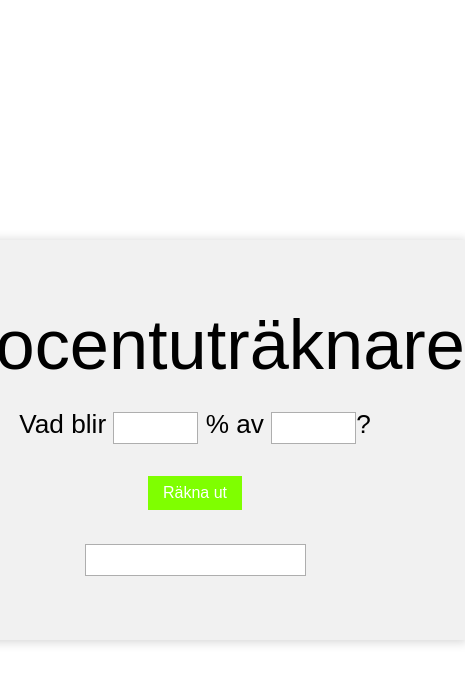
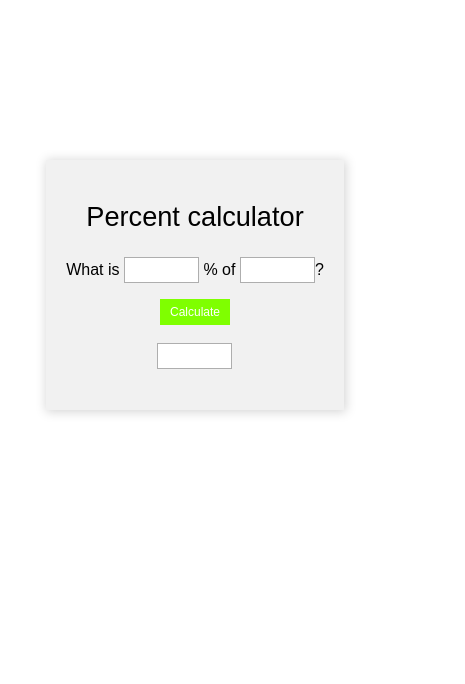
Before and after one commit to ZeebraCorn/Procent-counter, a plain HTML site: page index.html in a window 390 px wide. Shown: the whole page, 465 px wide, since content can reach past the window. Drawn offline with Linux system fonts and the light colour scheme.

Commit message:
Add responsive design

```diff
--- a/index.html
+++ b/index.html
@@ -3,16 +3,16 @@
 <head>
     <meta charset="UTF-8">
     <meta name="viewport" content="width=device-width, initial-scale=1.0">
-    <title>Percentage Calculatar</title>
+    <title>Percent Calculatar</title>
     <link rel="stylesheet" href="style.css">
     <script src="main.js" defer></script>
 </head>
 <body>
 
 <div class="calculator__container">
-    <h1>Procentuträknare</h1>
-    <h2>Vad blir <input type="number" id="percent" /> % av <input type="number" id="num" />?</h2>
-    <button onclick="percentage_1 ()" >Räkna ut</button><br>
+    <h1>Percent calculator</h1>
+    <h2>What is <input type="number" id="percent" /> % of <input type="number" id="num" />?</h2>
+    <button onclick="percentage_1 ()" >Calculate</button><br>
     <input type="text" id="value1" readonly />
 </div>
 
--- a/style.css
+++ b/style.css
@@ -13,7 +13,7 @@ body {
 }
 
 .calculator__container {
-    width: 700px;
+    max-width: 800px;
     height: 400px;
     background-color: #f1f1f1;
     box-shadow: 1px 1px 10px 1px #d5d5d5;
@@ -28,6 +28,7 @@ h1 {
     font-weight: 400;
     font-size: 4.398rem;
     margin-bottom: 1.5rem;
+    padding: 0 40px;
 }
 
 h2 {
@@ -60,3 +61,45 @@ input[type=text] {
     text-align: center;
     border: 1px solid rgb(174, 174, 174);
 }
+
+/* RESPONSIVE DESIGN */
+
+/* 800 PX */
+@media screen and (max-width: 800px) {
+
+    .calculator__container {
+        margin: 10rem 1rem 0;
+    }
+
+    .calculator__container h1 {
+        font-size: clamp(1.5rem, -0.8711rem + 10.5382vw, 4.398rem);
+        padding: 0 20px;
+    }
+
+    .calculator__container h2 {
+        font-size: 1rem;
+        padding: 0 20px;
+    }
+
+    input[type=number],
+    input[type=text] {
+        width: 75px;
+        padding: 3px;
+    }
+
+    button {
+        font-size: 0.75rem;
+        padding: 6px 10px;
+        margin-top: 1rem;
+        margin-bottom: 0;
+    }
+}
+
+/* 630 PX */
+
+@media screen and (max-width: 630px) {
+
+    .calculator__container {
+        height: 250px;
+    }
+}
```
Also changed, not shown: 1 other file.
